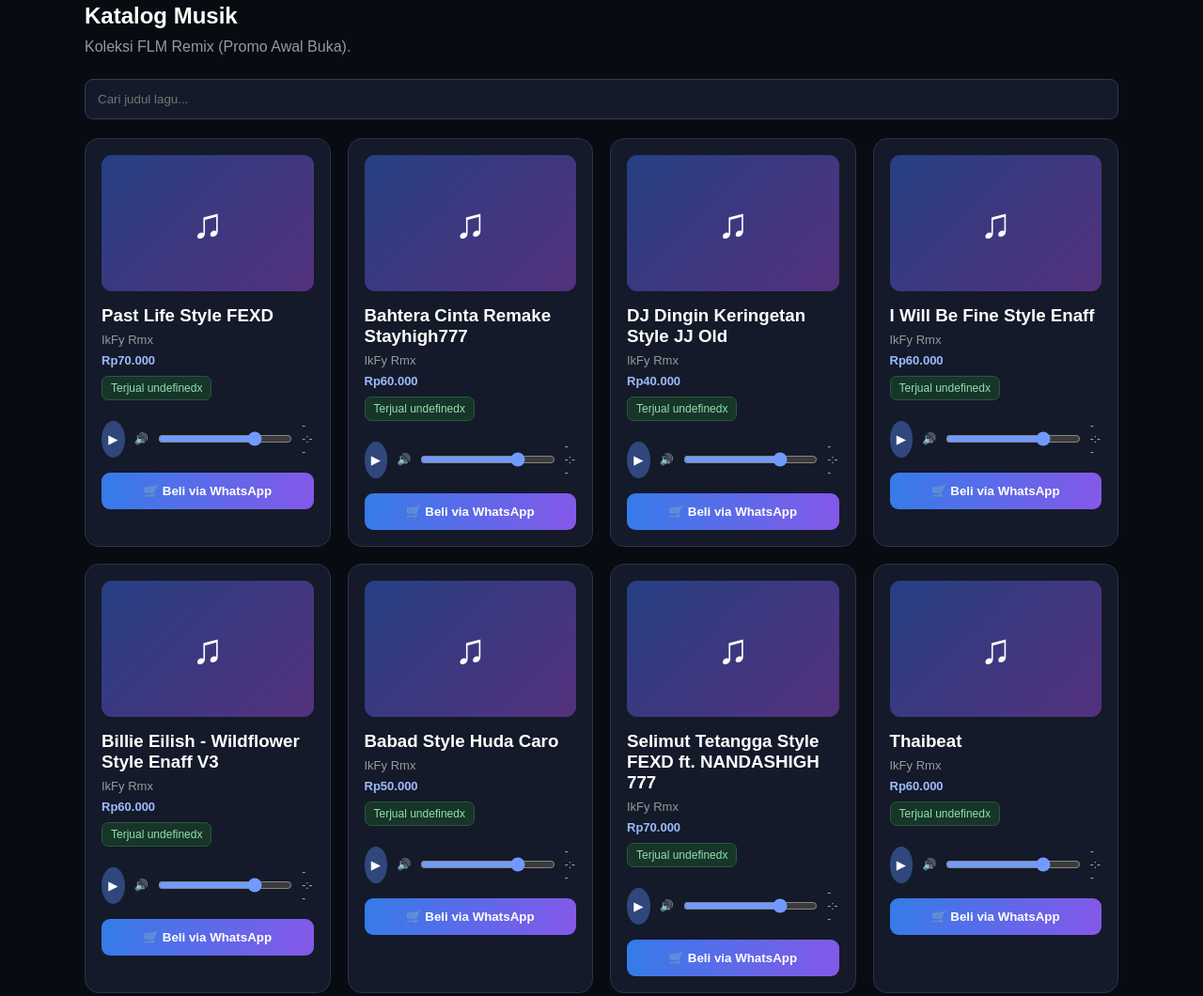
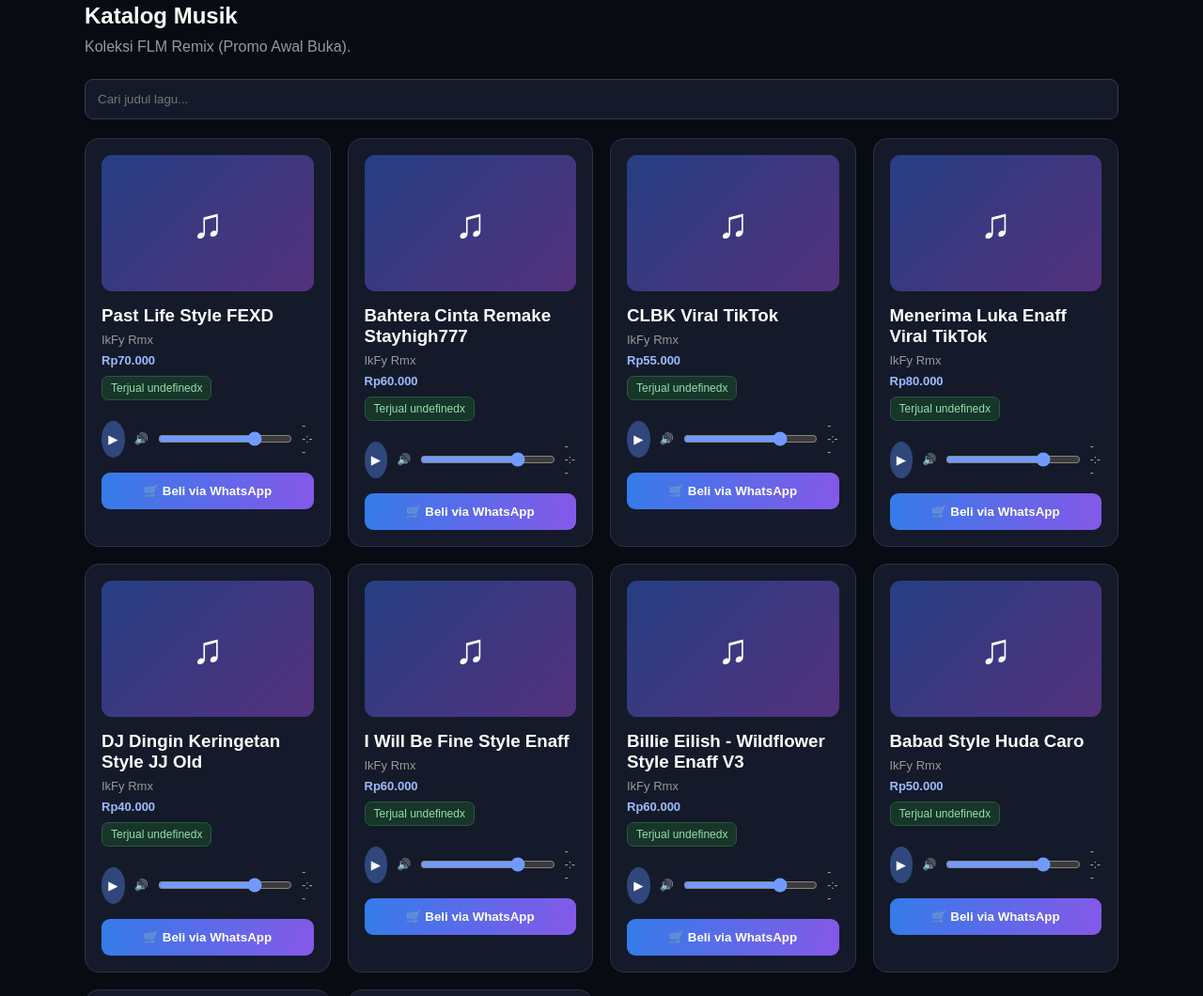
Before and after one commit to IkFyRmx/ikfy-rmx-store, a plain HTML site: page index.html in a window 1280 px wide. Shown: the part 630-1690 px from the top of the page at 94% size. Drawn offline with Linux system fonts and the light colour scheme.

Commit message:
Add new audio entries and remove a duplicate

```diff
--- a/index.html
+++ b/index.html
@@ -341,6 +341,22 @@ const songs = [
     },
 
     {
+        title: "CLBK Viral TikTok",
+        genre: "IkFy Rmx",
+        price: "Rp55.000",
+        Terjual: 0, // Ubah angka ini sesuai jumlah penjualan
+        file: "audio\\CLBK.mp3"
+    },
+
+    {
+        title: "Menerima Luka Enaff Viral TikTok",
+        genre: "IkFy Rmx",
+        price: "Rp80.000",
+        Terjual: 0, // Ubah angka ini sesuai jumlah penjualan
+        file: "audio\\menerima luka enapp IkFy Rmx.mp3"
+    },
+
+    {
         title: "DJ Dingin Keringetan Style JJ Old",
         genre: "IkFy Rmx",
         price: "Rp40.000",
@@ -386,14 +402,6 @@ const songs = [
         price: "Rp60.000",
         Terjual: 0, // Ubah angka ini sesuai jumlah penjualan
         file: "audio\\Stereo Love Remix.mp3"
-    },
-
-    {
-        title: "Menerima Luka Enaff Viral TikTok",
-        genre: "IkFy Rmx",
-        price: "Rp80.000",
-        Terjual: 0, // Ubah angka ini sesuai jumlah penjualan
-        file: "audio\\menerima luka enapp IkFy Rmx.mp3"
     }
 
 ];
```
